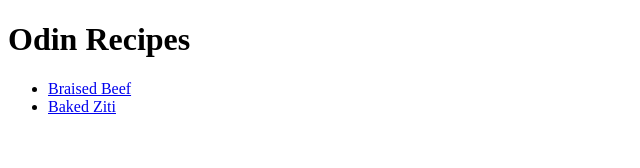
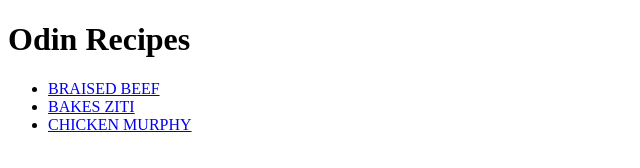
Before and after one commit to Henry-Antwi/odin-recipes, a plain HTML site: page index.html in a window 1280 px wide. Shown: the whole page, without its empty margins (0-640 px from the left). Drawn offline with Linux system fonts and the light colour scheme.

Commit message:
THIRD RECIPE Addition of a third and final recipy page with thier images.

```diff
--- a/index.html
+++ b/index.html
@@ -8,8 +8,9 @@
 <body>
     <h1>Odin Recipes</h1>
  <ul>
-    <li><a href="recipes/braised-beef.html" target="blank">Braised Beef</a></li>
-    <li><a href="recipes/baked-ziti.html" target="blank">Baked Ziti</a></li>
+    <li><a href="recipes/braised-beef.html" target="blank">BRAISED BEEF</a></li>
+    <li><a href="recipes/baked-ziti.html" target="blank">BAKES ZITI</a></li>
+    <li><a href="recipes/chicken-murphy.html" target="blank">CHICKEN MURPHY</a></li>
  </ul>
 
 
```
Also changed, not shown: recipes/chicken.webp (added), recipes/chicken1.webp (added), recipes/chicken2.webp (added), recipes/chicken3.webp (added), recipes/chicken4.webp (added), recipes/chicken5.webp (added), recipes/chicken6.webp (added), recipes/chicken7.webp (added), recipes/chicken8.webp (added), recipes/chicken9.webp (added).
